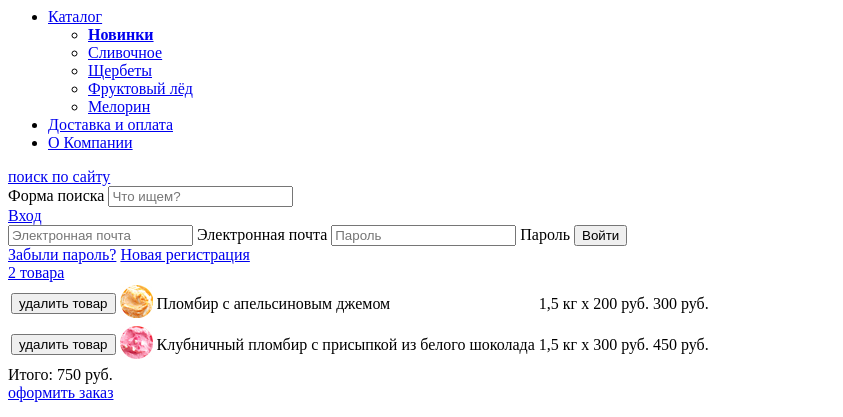
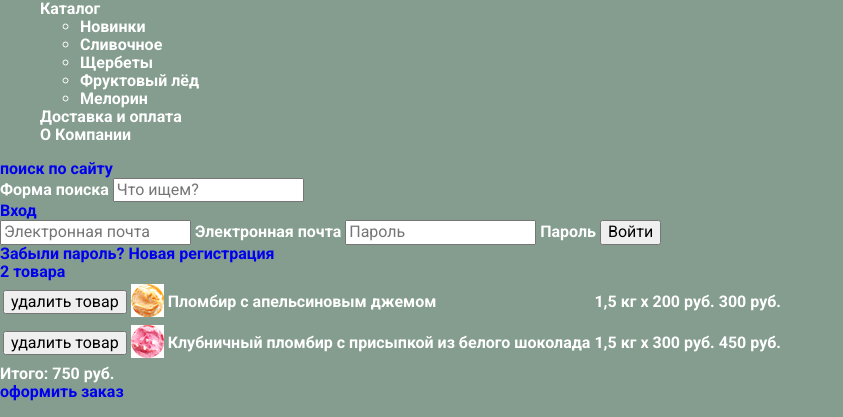
Before and after one commit to AlexeyKostyuk/810953-gllacy-25, a plain HTML site: page catalog.html in a window 1280 px wide. Shown: the part 84-501 px from the top of the page, without its empty margins (0-843 px from the left). Drawn offline with nearby package versions, Linux system fonts and the light colour scheme.

Commit message:
Add files via upload

```diff
--- a/catalog.html
+++ b/catalog.html
@@ -4,6 +4,9 @@
 <head>
     <meta charset="utf-8">
     <title>Глейси</title>
+    <link href="https://fonts.googleapis.com/css?family=Roboto:400,700&display=swap&subset=cyrillic" rel="stylesheet">
+    <link href="normalize.css" rel="stylesheet">
+    <link href="style.css" rel="stylesheet">
 </head>
 
 <body>
@@ -14,7 +17,7 @@
             </a>
             <ul class="site-navigation">
                 <li><a href=#>Каталог</a>
-                    <ul class="subkatalog">
+                    <ul class="subkatalogue">
                         <li><a href="#"><strong>Новинки</strong></a></li>
                         <li><a href="catalog.html">Сливочное</a></li>
                         <li><a href="#">Щербеты</a></li>
--- /dev/null
+++ b/style.css
@@ -0,0 +1,40 @@
+body {
+  margin: 0;
+  padding: 0;
+
+  font-family: "Roboto", Arial, sans-serif;
+  font-size: 14px;
+  line-height: 24px;
+  font-weight: 700;
+  color: #ffffff;
+  text-transform: none;
+  background-color: #849d8f;
+  background-image: url("img/Фон.jpg");
+  background-position: top center;
+  background-repeat: no-repeat;
+}
+a {
+    text-decoration: none;
+  }
+.main-navigation {
+    font-size: 16px;
+    line-height: 18px;
+    color: #ffffff;
+    background-color: #849d8f;
+}
+.site-navigation {
+    list-style: none;
+}
+.site-navigation a {
+    color: #ffffff;
+}
+.site-navigation a:hover {
+    color:#323232;
+    background-color: #f7f6f3;
+}
+.subkatalogue а:hover {
+    background-color: #fbded7;
+}
+.subkatalogue а:active {
+    background-color: #f6b5a5;
+}
```
Also changed, not shown: index.html (+3 -0 lines).
